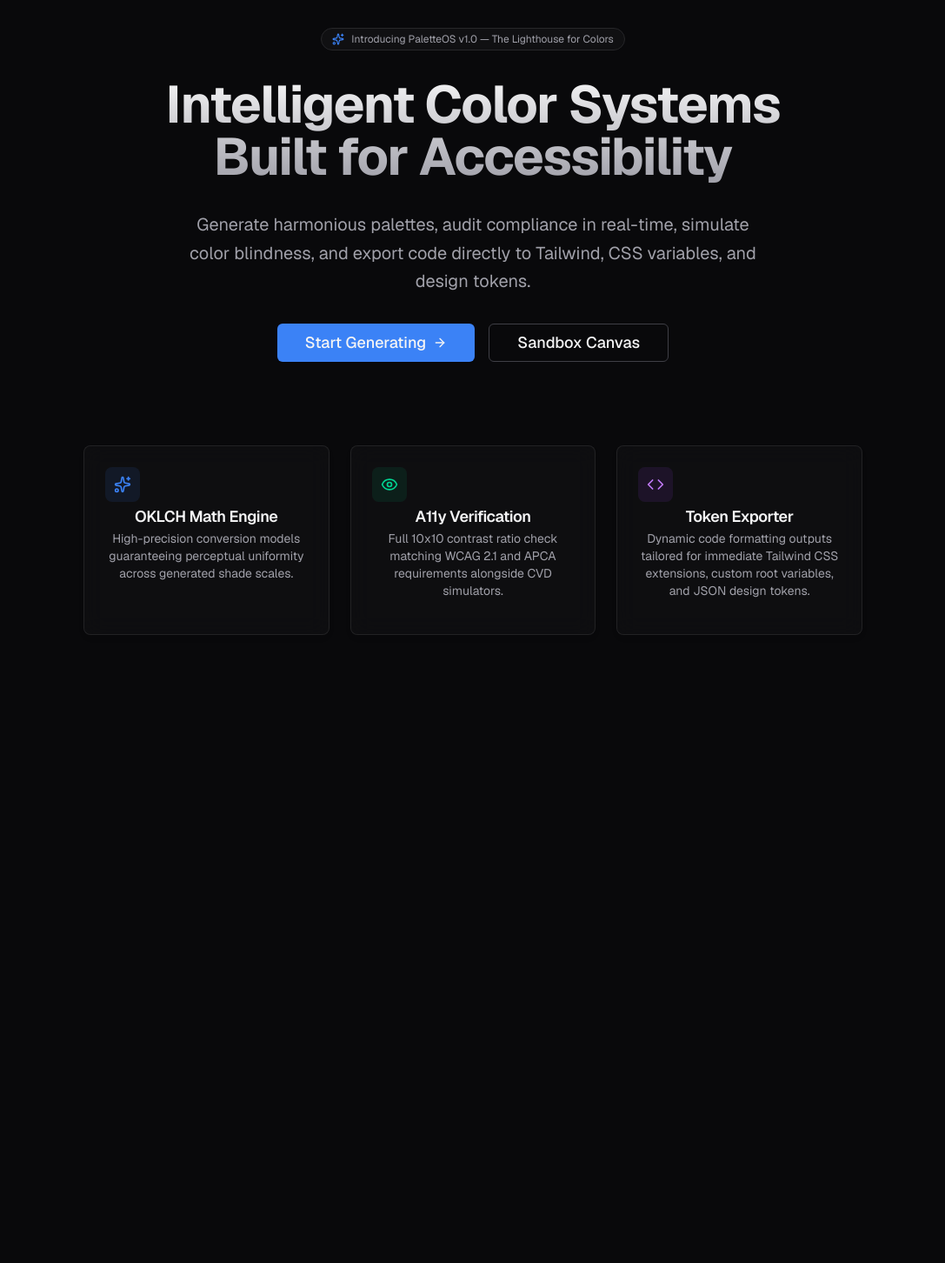
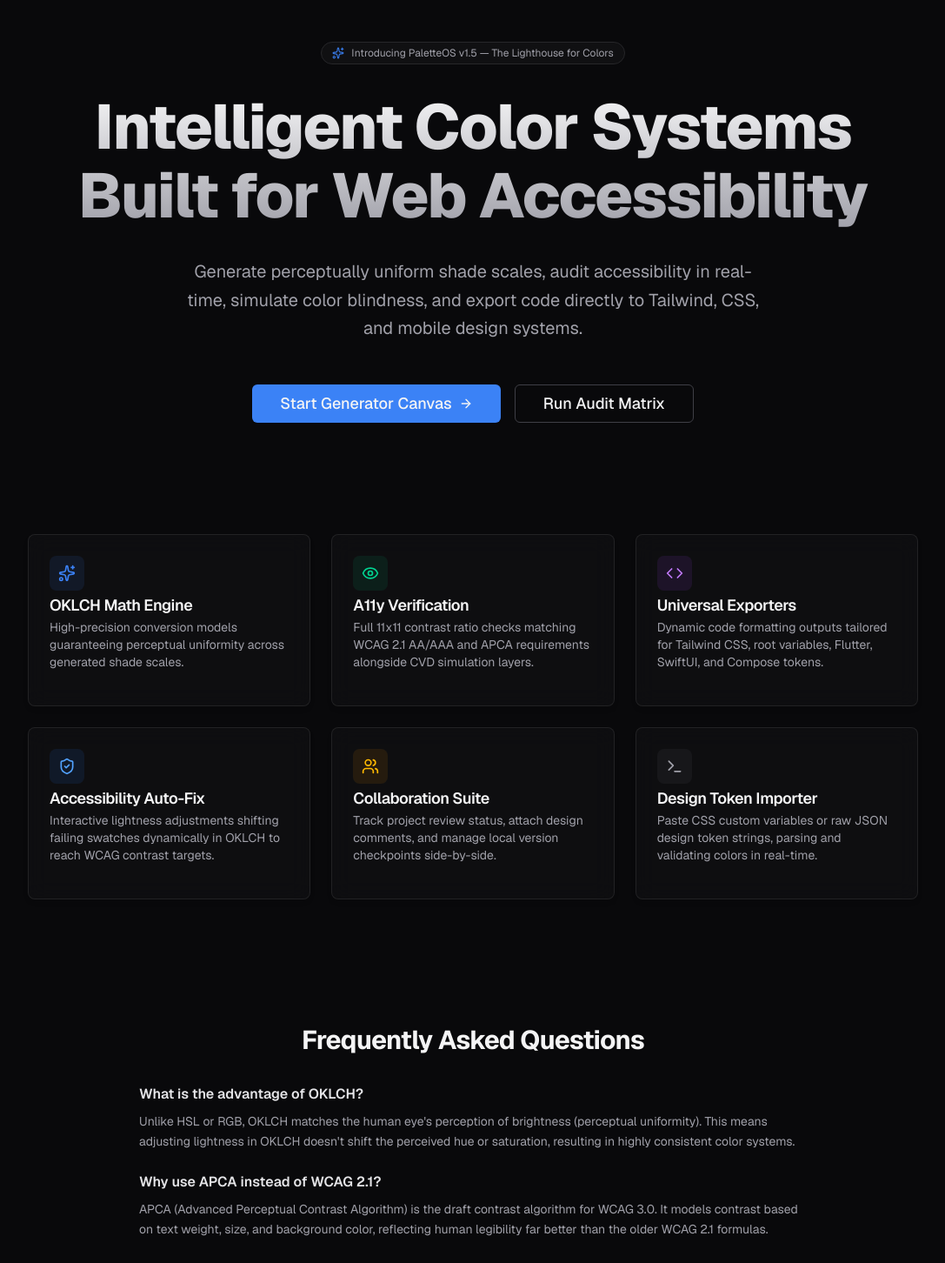
Before and after one commit to RajvardhanS-Patil/PaletteOS, a Next.js app: page / in a window 1280 px wide. Shown: the part 112-1564 px from the top of the page at 87% size, without its empty margins (96-1183 px from the left). Before the commit the page ends 922 px from the top, so only its background shows below. Built offline with nearby package versions, Linux system fonts and the light colour scheme.

Commit message:
feat: finalize PaletteOS Release Candidate public launch assets and open-source licensing

```diff
--- a/src/app/page.tsx
+++ b/src/app/page.tsx
@@ -2,7 +2,7 @@
 
 import Link from 'next/link';
 import { useRouter } from 'next/navigation';
-import { Sparkles, Eye, Code, ArrowRight } from 'lucide-react';
+import { Sparkles, Eye, Code, ArrowRight, ShieldCheck, Heart, Terminal, Users } from 'lucide-react';
 import { Button } from '@/components/ui/Button';
 import { Card, CardHeader, CardTitle, CardDescription, CardContent } from '@/components/ui/Card';
 import { usePaletteStore } from '@/store/usePaletteStore';
@@ -17,37 +17,38 @@ export default function Home() {
   };
 
   return (
-    <div className="flex-1 bg-sys-bg text-sys-text flex flex-col justify-center items-center px-4 relative overflow-hidden">
+    <div className="flex-1 bg-sys-bg text-sys-text flex flex-col items-center px-4 relative overflow-y-auto select-none">
       {/* Background radial gradient overlay */}
       <div className="absolute top-[-20%] left-[-20%] w-[140%] h-[140%] bg-[radial-gradient(ellipse_at_top,_var(--tw-gradient-stops))] from-blue-500/10 via-zinc-950 to-zinc-950 -z-10" />
 
-      <main className="max-w-4xl text-center space-y-8 py-20 z-10">
-        <div className="inline-flex items-center gap-2 px-3 py-1 rounded-full border border-zinc-800 bg-zinc-900/50 backdrop-blur-md text-xs text-zinc-400 select-none">
-          <Sparkles className="h-3.5 w-3.5 text-brand-primary" />
-          Introducing PaletteOS v1.0 — The Lighthouse for Colors
+      {/* Hero Section */}
+      <main className="max-w-5xl text-center space-y-8 py-24 z-10 w-full">
+        <div className="inline-flex items-center gap-2 px-3 py-1 rounded-full border border-zinc-800 bg-zinc-900/50 backdrop-blur-md text-xs text-zinc-400">
+          <Sparkles className="h-3.5 w-3.5 text-brand-primary animate-pulse" />
+          Introducing PaletteOS v1.5 — The Lighthouse for Colors
         </div>
 
-        <h1 className="text-4xl md:text-6xl font-bold tracking-tight bg-gradient-to-b from-zinc-100 to-zinc-400 bg-clip-text text-transparent">
-          Intelligent Color Systems<br />Built for Accessibility
+        <h1 className="text-4xl md:text-6xl lg:text-7xl font-extrabold tracking-tight bg-gradient-to-b from-zinc-100 to-zinc-400 bg-clip-text text-transparent leading-[1.1]">
+          Intelligent Color Systems<br />Built for Web Accessibility
         </h1>
 
         <p className="text-lg md:text-xl text-zinc-400 max-w-2xl mx-auto leading-relaxed">
-          Generate harmonious palettes, audit compliance in real-time, simulate color blindness, and export code directly to Tailwind, CSS variables, and design tokens.
+          Generate perceptually uniform shade scales, audit accessibility in real-time, simulate color blindness, and export code directly to Tailwind, CSS, and mobile design systems.
         </p>
 
-        <div className="flex flex-col sm:flex-row justify-center gap-4">
-          <Button size="lg" className="gap-2" onClick={startGenerating}>
-            Start Generating <ArrowRight className="h-4 w-4" />
+        <div className="flex flex-col sm:flex-row justify-center gap-4 pt-4">
+          <Button size="lg" className="gap-2 cursor-pointer" onClick={startGenerating}>
+            Start Generator Canvas <ArrowRight className="h-4 w-4" />
           </Button>
-          <Link href="/generator">
-            <Button variant="outline" size="lg">
-              Sandbox Canvas
+          <Link href="/analyzer">
+            <Button variant="outline" size="lg" className="cursor-pointer">
+              Run Audit Matrix
             </Button>
           </Link>
         </div>
 
         {/* Feature Grid */}
-        <div className="grid md:grid-cols-3 gap-6 pt-16">
+        <div className="grid sm:grid-cols-2 lg:grid-cols-3 gap-6 pt-24 text-left">
           <Card className="bg-zinc-900/40 backdrop-blur-md border-zinc-800/80">
             <CardHeader>
               <div className="h-10 w-10 rounded-lg bg-brand-primary/10 flex items-center justify-center mb-2">
@@ -67,7 +68,7 @@ export default function Home() {
               </div>
               <CardTitle>A11y Verification</CardTitle>
               <CardDescription>
-                Full 10x10 contrast ratio check matching WCAG 2.1 and APCA requirements alongside CVD simulators.
+                Full 11x11 contrast ratio checks matching WCAG 2.1 AA/AAA and APCA requirements alongside CVD simulation layers.
               </CardDescription>
             </CardHeader>
           </Card>
@@ -77,13 +78,85 @@ export default function Home() {
               <div className="h-10 w-10 rounded-lg bg-purple-500/10 flex items-center justify-center mb-2">
                 <Code className="h-5 w-5 text-purple-400" />
               </div>
-              <CardTitle>Token Exporter</CardTitle>
+              <CardTitle>Universal Exporters</CardTitle>
               <CardDescription>
-                Dynamic code formatting outputs tailored for immediate Tailwind CSS extensions, custom root variables, and JSON design tokens.
+                Dynamic code formatting outputs tailored for Tailwind CSS, root variables, Flutter, SwiftUI, and Compose tokens.
+              </CardDescription>
+            </CardHeader>
+          </Card>
+
+          <Card className="bg-zinc-900/40 backdrop-blur-md border-zinc-800/80">
+            <CardHeader>
+              <div className="h-10 w-10 rounded-lg bg-blue-500/10 flex items-center justify-center mb-2">
+                <ShieldCheck className="h-5 w-5 text-blue-400" />
+              </div>
+              <CardTitle>Accessibility Auto-Fix</CardTitle>
+              <CardDescription>
+                Interactive lightness adjustments shifting failing swatches dynamically in OKLCH to reach WCAG contrast targets.
+              </CardDescription>
+            </CardHeader>
+          </Card>
+
+          <Card className="bg-zinc-900/40 backdrop-blur-md border-zinc-800/80">
+            <CardHeader>
+              <div className="h-10 w-10 rounded-lg bg-amber-500/10 flex items-center justify-center mb-2">
+                <Users className="h-5 w-5 text-amber-400" />
+              </div>
+              <CardTitle>Collaboration Suite</CardTitle>
+              <CardDescription>
+                Track project review status, attach design comments, and manage local version checkpoints side-by-side.
+              </CardDescription>
+            </CardHeader>
+          </Card>
+
+          <Card className="bg-zinc-900/40 backdrop-blur-md border-zinc-800/80">
+            <CardHeader>
+              <div className="h-10 w-10 rounded-lg bg-zinc-500/10 flex items-center justify-center mb-2">
+                <Terminal className="h-5 w-5 text-zinc-400" />
+              </div>
+              <CardTitle>Design Token Importer</CardTitle>
+              <CardDescription>
+                Paste CSS custom variables or raw JSON design token strings, parsing and validating colors in real-time.
               </CardDescription>
             </CardHeader>
           </Card>
         </div>
+
+        {/* FAQ Section */}
+        <div className="pt-28 text-left max-w-3xl mx-auto space-y-8">
+          <h2 className="text-2xl md:text-3xl font-bold tracking-tight text-zinc-100 text-center">
+            Frequently Asked Questions
+          </h2>
+
+          <div className="space-y-6">
+            <div className="space-y-2">
+              <h3 className="text-base font-semibold text-zinc-200">What is the advantage of OKLCH?</h3>
+              <p className="text-sm text-zinc-400 leading-relaxed">
+                Unlike HSL or RGB, OKLCH matches the human eye&apos;s perception of brightness (perceptual uniformity). This means adjusting lightness in OKLCH doesn&apos;t shift the perceived hue or saturation, resulting in highly consistent color systems.
+              </p>
+            </div>
+
+            <div className="space-y-2">
+              <h3 className="text-base font-semibold text-zinc-200">Why use APCA instead of WCAG 2.1?</h3>
+              <p className="text-sm text-zinc-400 leading-relaxed">
+                APCA (Advanced Perceptual Contrast Algorithm) is the draft contrast algorithm for WCAG 3.0. It models contrast based on text weight, size, and background color, reflecting human legibility far better than the older WCAG 2.1 formulas.
+              </p>
+            </div>
+
+            <div className="space-y-2">
+              <h3 className="text-base font-semibold text-zinc-200">Is PaletteOS fully open source?</h3>
+              <p className="text-sm text-zinc-400 leading-relaxed">
+                Yes! PaletteOS is completely open source under the MIT license. You can deploy it locally, review its pure math engines, or contribute directly to its Github repository.
+              </p>
+            </div>
+          </div>
+        </div>
+
+        {/* Footer */}
+        <footer className="border-t border-zinc-900 pt-16 pb-8 text-xs text-zinc-600 flex items-center gap-1.5 justify-center">
+          <Heart className="h-3.5 w-3.5 text-zinc-700" />
+          <span>Made for designers and developers. Released under MIT license.</span>
+        </footer>
       </main>
     </div>
   );
--- a/src/store/usePaletteStore.ts
+++ b/src/store/usePaletteStore.ts
@@ -47,6 +47,7 @@ export interface PaletteStore {
   setReviewStatus: (status: 'Draft' | 'In Review' | 'Approved') => void;
   setProjectNotes: (notes: string) => void;
   importPaletteColors: (colors: string[]) => void;
+  loadDemoPalette: () => void;
   runEnginePipeline: () => void;
 }
 
@@ -217,21 +218,32 @@ export const usePaletteStore = create<PaletteStore>()(
       setProjectNotes: (projectNotes) => set({ projectNotes }),
 
       importPaletteColors: (colors) => {
-        // Map imported array of hex strings up to 11 slots
         const newPalette = colors.map((hex, i) => {
           const isLocked = get().palette[i]?.isLocked ?? false;
           return { hex: normalizeHex(hex), isLocked };
         });
 
-        // If array size matches less than 11, backfill with existing palette colors
         while (newPalette.length < 11) {
           const backfillIdx = newPalette.length;
           newPalette.push(get().palette[backfillIdx] || { hex: '#3b82f6', isLocked: false });
         }
 
-        // Limit exactly to 11 swatches
         const finalPalette = newPalette.slice(0, 11);
         set({ palette: finalPalette, seedColor: finalPalette[5]?.hex || finalPalette[0].hex });
+        get().runEnginePipeline();
+      },
+
+      loadDemoPalette: () => {
+        const demoSeed = '#8cd3ff'; // low-contrast light blue seed color
+        const newPalette = generatePaletteColors(demoSeed, 'monochromatic', []);
+        set({
+          seedColor: demoSeed,
+          harmonyType: 'monochromatic',
+          palette: newPalette,
+          projectName: 'Demo Color system',
+          projectPurpose: 'Demonstrate WCAG AA contrast failures and auto-fix rules.',
+          reviewStatus: 'Draft',
+        });
         get().runEnginePipeline();
       },
     }),
```
Also changed, not shown: src/app/generator/page.tsx (+36 -11 lines), 2 other files (tests, documents, lock files or other folders).
